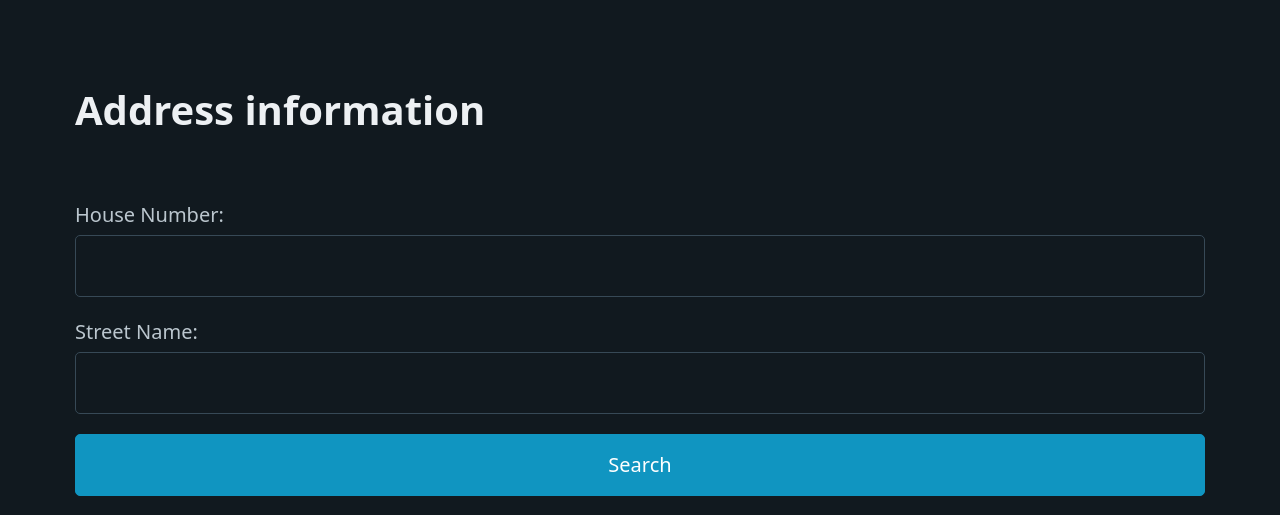
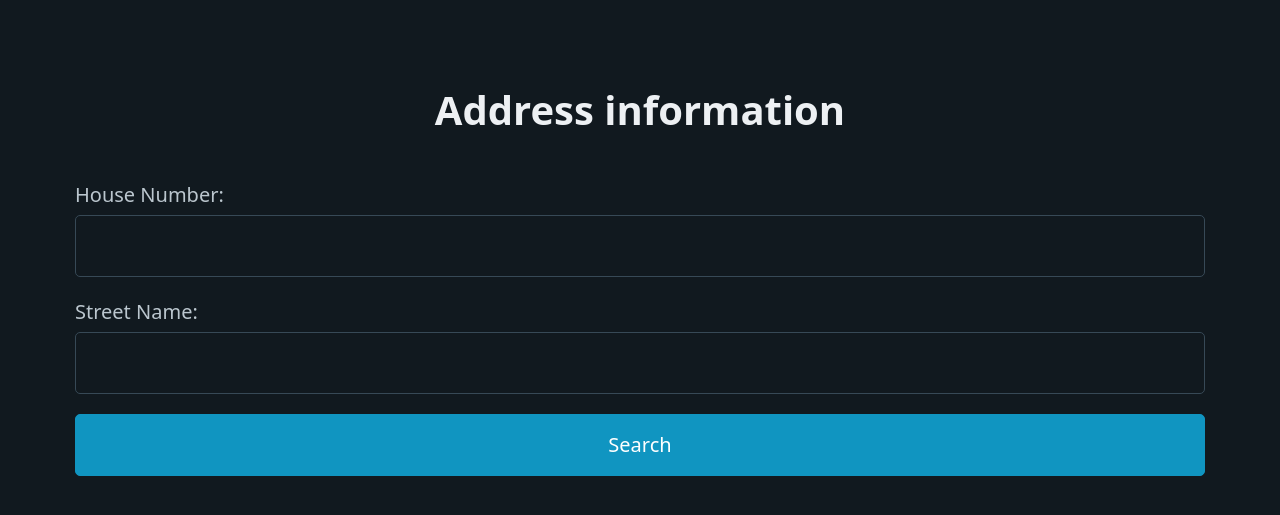
Before and after one commit to ratchek/door2door, a Django app: page /address-info/ in a window 1280 px wide. Shown: the part 70-585 px from the top of the page. Run offline with Django 4.2, Linux system fonts and the light colour scheme; the visitor is signed in with stand-in values (Sample User, id 1).

Commit message:
Center headers

```diff
--- a/static/css/styles.css
+++ b/static/css/styles.css
@@ -8,3 +8,8 @@
   display: inline;
   padding-right: 5px;
 }
+
+h1 {
+  text-align: center;
+  --typography-spacing-vertical: 2rem;
+}
--- a/templates/account/login.html
+++ b/templates/account/login.html
@@ -1,7 +1,6 @@
 {% extends "account/base.html" %}
 
 {% load i18n %}
-{% load static %}
 
 {% block head_title %}{% trans "Sign In" %}{% endblock head_title %}
 
--- a/templates/dashboard/address_info.html
+++ b/templates/dashboard/address_info.html
@@ -1,4 +1,5 @@
 {% extends "dashboard/logged_in_base.html" %}
+
 
 {% block content %}
 
@@ -22,7 +23,7 @@
 
     {%if address%}
         {%if landlords%}
-            <h1>{{address}}</h1>
+            <h2>{{address}}</h2>
             <b>Landlords:</b>
             <ul>
                 {% for landlord in landlords %}
```
